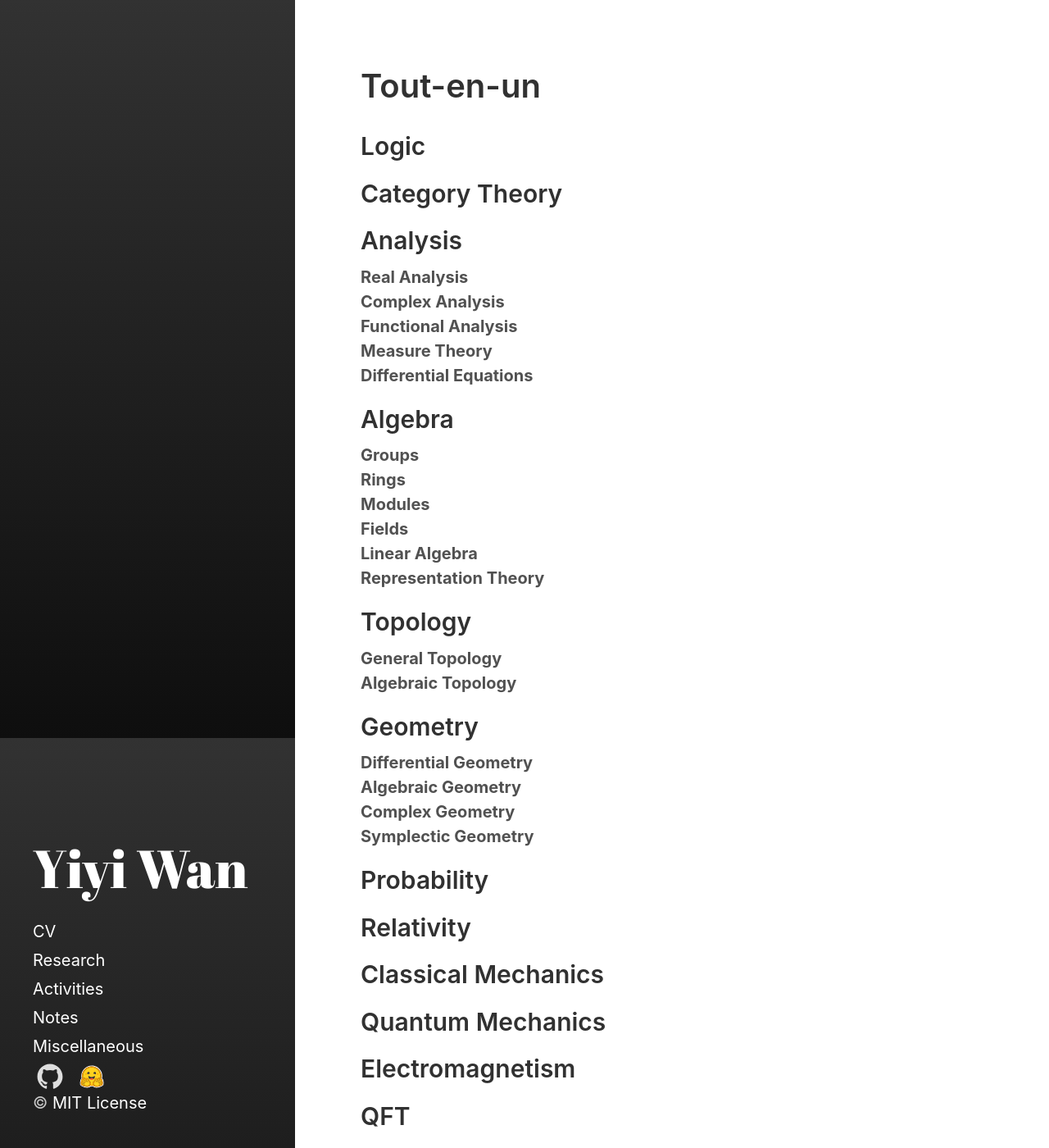
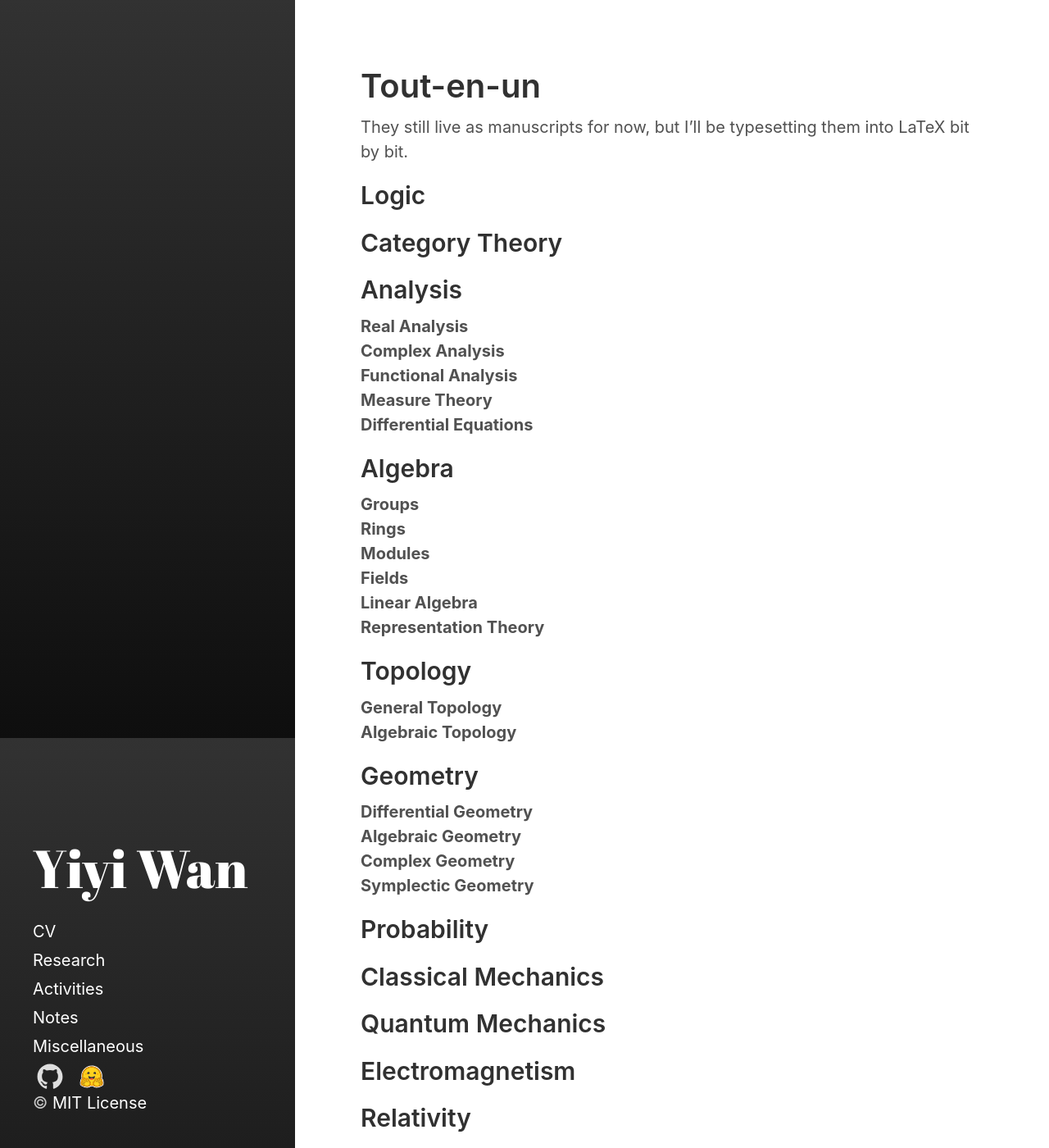
Before and after one commit to Roimex/Roimex.github.io, a Jekyll site: the page built from pages/notes/research/tout-en-un.md, in a window 1280 px wide and 1400 px high. Shown: the whole window at 82% size. Built offline with Jekyll 4.4.1, drawn with Linux system fonts in a browser that asks for light colours.

Commit message:
Update tout-en-un.md

```diff
--- a/pages/notes/research/tout-en-un.md
+++ b/pages/notes/research/tout-en-un.md
@@ -3,6 +3,7 @@ layout: page
 title: Tout-en-un
 permalink: /notes/research/tout-en-un
 ---
+  They still live as manuscripts for now, but I’ll be typesetting them into LaTeX bit by bit.
 
 <h2>Logic</h2>
 
@@ -56,14 +57,14 @@ permalink: /notes/research/tout-en-un
 
 <h2>Probability</h2>
 
-<h2>Relativity</h2>
-
 <h2>Classical Mechanics</h2>
 
 <h2>Quantum Mechanics</h2>
 
 <h2>Electromagnetism</h2>
 
+<h2>Relativity</h2>
+
 <h2>QFT</h2>
 
 <h2>Information Theory</h2>
```
